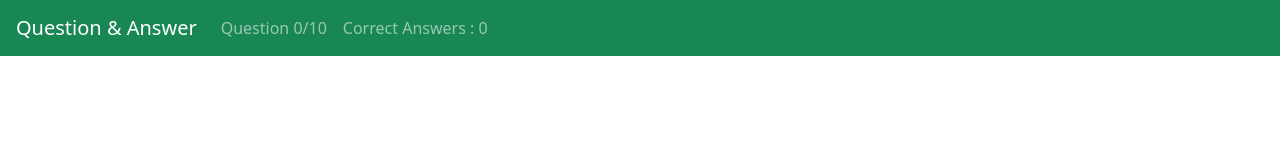
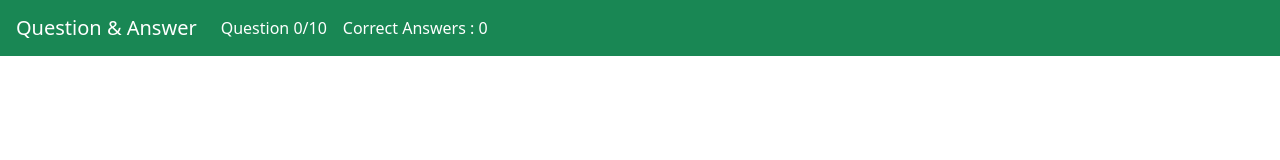
Before and after one commit to Newbie-frontend/First-work, a Vue app: page / in a window 1280 px wide. Shown: the top 160 px of the page. Built offline with nearby package versions, Linux system fonts and the light colour scheme; no server answers.

Commit message:
Update Header.vue

```diff
--- a/src/components/Header.vue
+++ b/src/components/Header.vue
@@ -7,10 +7,10 @@
 
       <b-collapse id="nav-collapse" is-nav>
         <b-navbar-nav>
-          <b-nav-item href="#"
+          <b-nav-item href="#" active
             >Question {{ numTotal }}/10</b-nav-item
           >
-           <b-nav-item href="#"
+           <b-nav-item href="#" active
             >Correct Answers : {{ numCorrect }}</b-nav-item
           >
         </b-navbar-nav>
@@ -28,7 +28,7 @@ export default {
 .navbar {
   padding-left: 1rem;
 }
-b-navbar-item , b-navbar-brand{
-  cursor: none;
+.nav-link, navbar-brand{
+  cursor: text;
 }
 </style>
```
